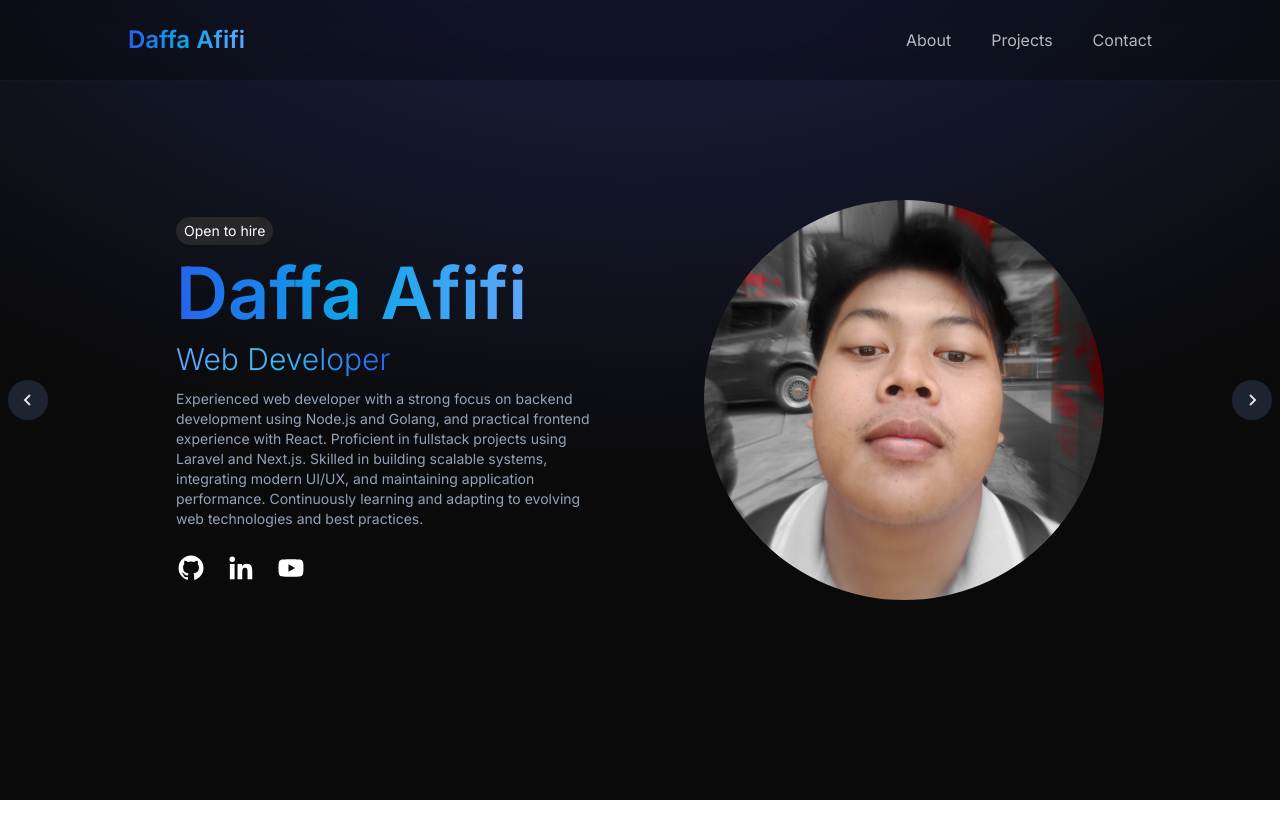
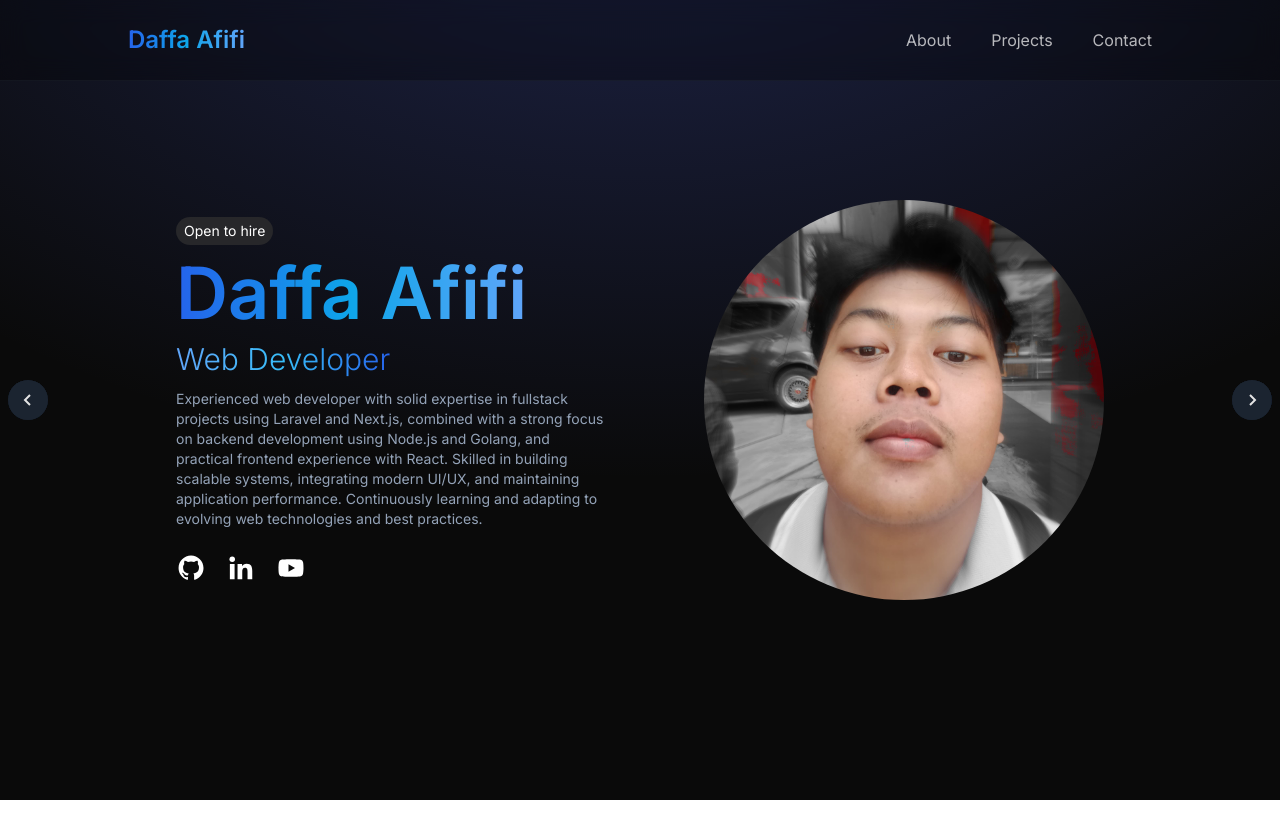
Before and after one commit to DaffaAfifi/react-portfolio, a React (Vite) app: page / in a window 1280 px wide. Shown: the top 838 px of the page. Built offline with nearby package versions, Linux system fonts and the light colour scheme; the HTML template or start-up script is replaced by a standard one.

Commit message:
fix:description

```diff
--- a/src/components/About.jsx
+++ b/src/components/About.jsx
@@ -35,12 +35,13 @@ const About = () => {
           </h3>
 
           <p className="text-sm text-slate-400 text-center md:text-left text-pretty">
-            Experienced web developer with a strong focus on backend development
-            using Node.js and Golang, and practical frontend experience with
-            React. Proficient in fullstack projects using Laravel and Next.js.
-            Skilled in building scalable systems, integrating modern UI/UX, and
-            maintaining application performance. Continuously learning and
-            adapting to evolving web technologies and best practices.
+            Experienced web developer with solid expertise in fullstack projects
+            using Laravel and Next.js, combined with a strong focus on backend
+            development using Node.js and Golang, and practical frontend
+            experience with React. Skilled in building scalable systems,
+            integrating modern UI/UX, and maintaining application performance.
+            Continuously learning and adapting to evolving web technologies and
+            best practices.
           </p>
 
           <div className="flex gap-5 mt-3">
```
